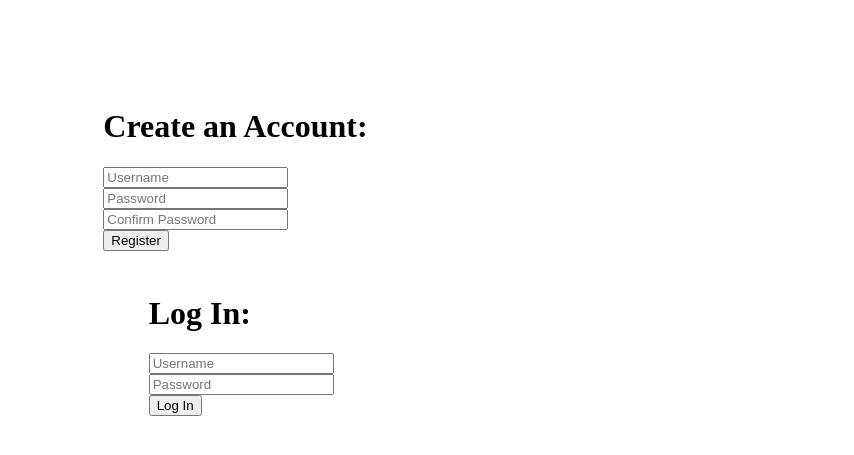
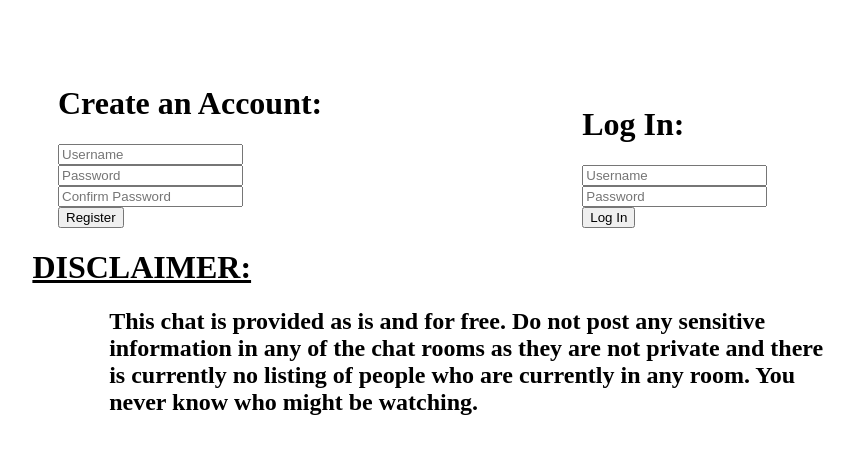
Before and after one commit to Rob-Fox/Chat2, a Django app: page / in a window 1280 px wide. Shown: the top 455 px of the page, without its empty margins (70-924 px from the left). Run offline with Django 3.2, Linux system fonts and the light colour scheme; parts of the project's set-up code (start-up, migrations or seed data) failed here and were passed over.

Commit message:
added disclaimer to landing page

```diff
--- a/apps/channels_base/templates/index.html
+++ b/apps/channels_base/templates/index.html
@@ -25,7 +25,7 @@
         /* body ::after{
             opacity: 0.6;
         } */
-        div{
+        #login, #register{
             /* background-image: url("{% static 'img/foxHead.png' %}");
             background-repeat: no-repeat; */
             display: inline-block;
@@ -41,6 +41,16 @@
         #login{
             /* margin-top:-50%; */
             margin-left: 20%;
+        }
+        #disclaimer{
+            margin-left:3%;
+        }
+        #disclaimer, h2{
+            width:75%;
+            margin-left: 8%;
+        }
+        #disclaimer > h1{
+            text-decoration-line: underline;
         }
     </style>
     {% if messages %}
@@ -69,5 +79,9 @@
             </form>
         </div>
     </div>
+    <div id="disclaimer">
+        <h1>DISCLAIMER:</h1>
+        <h2>This chat is provided as is and for free. Do not post any sensitive information in any of the chat rooms as they are not private and there is currently no listing of people who are currently in any room. You never know who might be watching.</h2>
+    </div>
 </body>
 </html>
```
Also changed, not shown: db.sqlite3.
